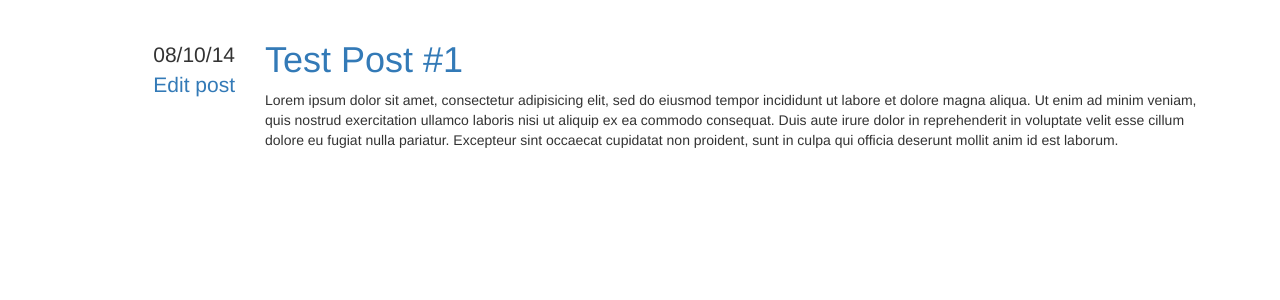
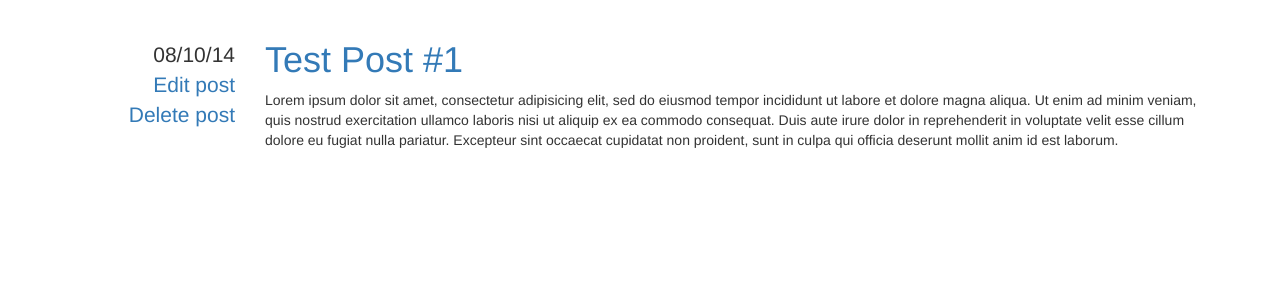
Before and after one commit to tsaltas/flask-blog, a Flask app: page /post/2 in a window 1280 px wide. Shown: the part 51-351 px from the top of the page. Run offline with Flask 2, Linux system fonts and the light colour scheme; parts of the project's set-up code (start-up, migrations or seed data) failed here and were passed over; some libraries are stand-ins or nearby versions.

Commit message:
completed delete post feature

```diff
--- /dev/null
+++ b/blog/static/confirm_delete.js
@@ -0,0 +1,3 @@
+$('#confirm-delete').on('show.bs.modal', function(e) {
+    $(this).find('.danger').attr('href', $(e.relatedTarget).data('href'));
+});
--- a/blog/templates/base.html
+++ b/blog/templates/base.html
@@ -14,6 +14,7 @@
         <link rel="stylesheet" href="{{ url_for('static', filename='css/main.css') }}">
 
         <!-- JavaScript -->
+        <script src="{{ url_for('static', filename='confirm_delete.js') }}"></script>
         <!-- jQuery -->
         <script src="http://code.jquery.com/jquery-2.1.1.min.js"></script>
         <!-- Bootstrap -->
--- a/blog/templates/macros.html
+++ b/blog/templates/macros.html
@@ -1,4 +1,21 @@
 {% macro render_post(post) %}
+<div class="modal fade" id="confirm-delete" tabindex="-1" role="dialog" aria-labelledby="myModalLabel" aria-hidden="true">
+    <div class="modal-dialog">
+        <div class="modal-content">
+            <div class="modal-header">
+                <h1> {{ post.title }} </h1>
+            </div>
+            <div class="modal-body">
+                {{ post.content | safe }}
+            </div>
+            <div class="modal-footer">
+                <button type="button" class="btn btn-default" data-dismiss="modal">Cancel</button>
+                        <a href="{{ url_for('delete_post', post_id = post.id) }}" class="btn btn-danger danger">Delete</a>
+            </div>
+        </div>
+    </div>
+</div>
+
 <div class="row">
     <div class="col-md-2 text-right metadata">
         <ul class="list-unstyled">
@@ -7,6 +24,9 @@
             </li>
             <li>
                 <a href ="{{ url_for('edit_post_get', post_id = post.id) }}">Edit post</a>
+            </li>
+            <li>
+                <a data-toggle="modal" data-target="#confirm-delete" href ="{{ url_for('delete_post_confirm', post_id = post.id) }}">Delete post</a>
             </li>
         </ul>
 
--- a/blog/views.py
+++ b/blog/views.py
@@ -47,7 +47,7 @@ def add_post_post():
     session.commit()
     return redirect(url_for("posts"))
 
-@app.route("/post/<int:post_id>", methods=["GET"])
+@app.route("/post/<post_id>", methods=["GET"])
 def view_post(post_id):
 	post = session.query(Post).get(post_id)
 	return render_template("view_post.html", post=post)
@@ -66,3 +66,16 @@ def edit_post_post(post_id):
     session.commit()
 
     return redirect(url_for("view_post", post_id = post.id))
+
+@app.route("/post/<post_id>/confirm", methods=["POST"])
+def delete_post_confirm(post_id):
+    post = session.query(Post).get(post_id)
+    return render_template("view_post.html", post=post)
+
+@app.route("/post/<post_id>/delete", methods=["POST","GET"])
+def delete_post(post_id):
+    post = session.query(Post).get(post_id)
+    session.delete(post)
+    session.commit()
+
+    return redirect(url_for("posts"))
```
Also changed, not shown: blog-development.db.
